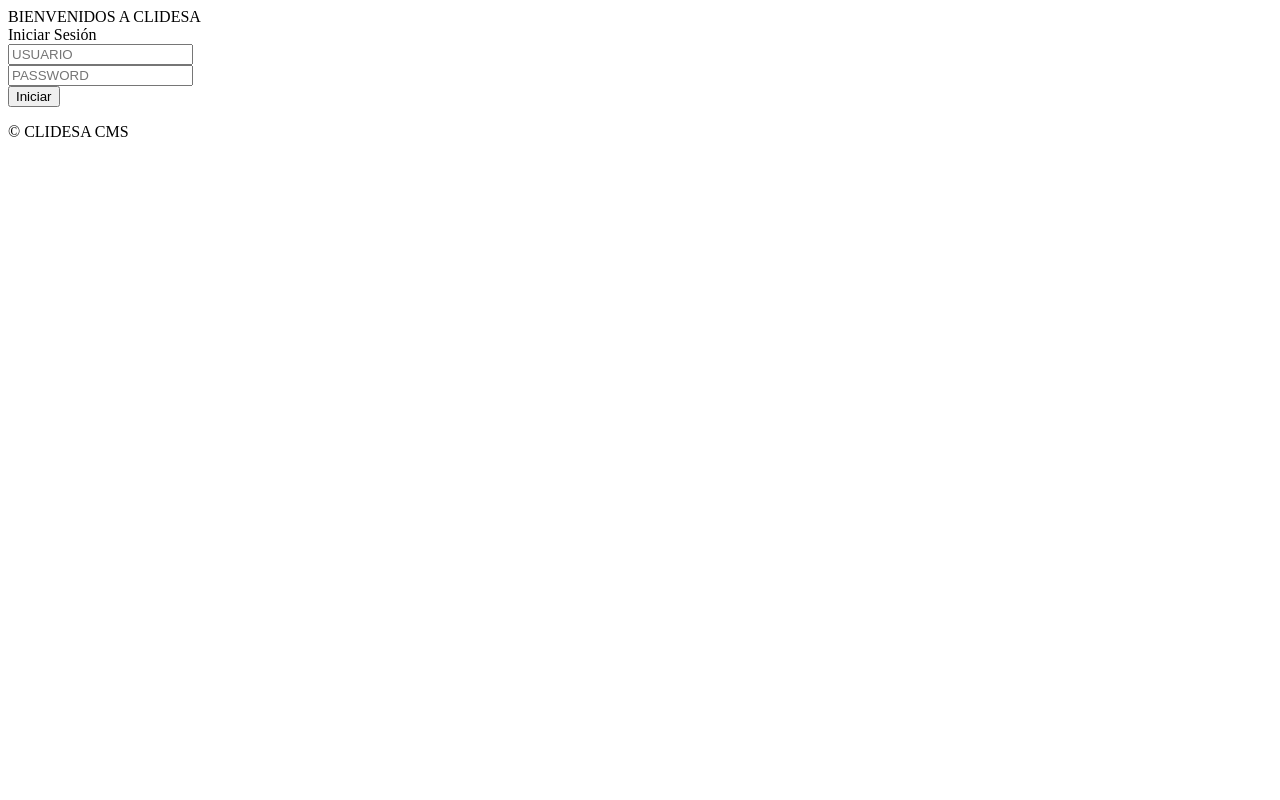
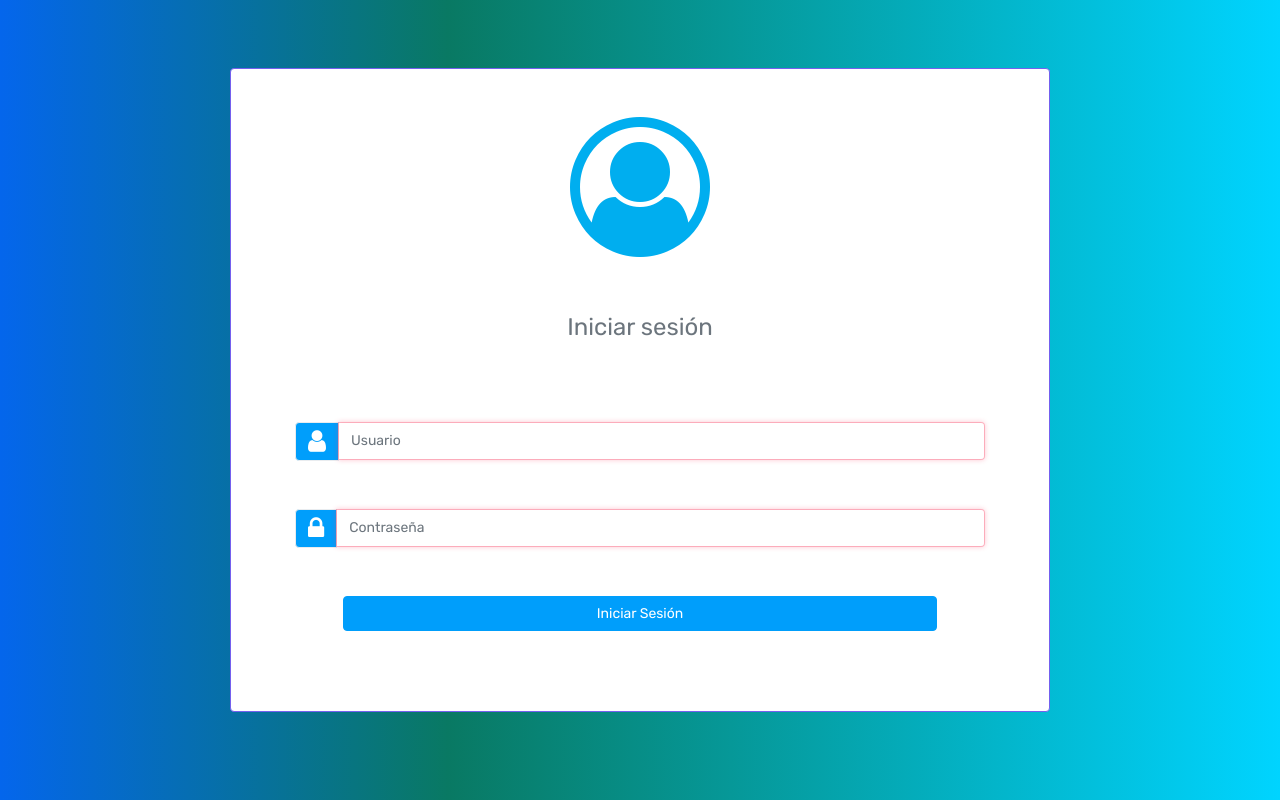
Before and after one commit to sigfrdgom/dental_clinic_cms, a CodeIgniter app: page /dental_clinic_cms/ in a window 1280 px wide. Run offline with CodeIgniter, Linux system fonts and the light colour scheme.

Commit message:
se arregla bug

```diff
--- a/application/controllers/inicioControl.php
+++ b/application/controllers/inicioControl.php
@@ -9,7 +9,7 @@ class InicioControl extends CI_Controller {
 		// $this->load->view('templates/header');
 		// $this->load->view('panelControl/index');
 		$this->load->view('login/login');
-		$this->load->view('templates/footer');
+		// $this->load->view('templates/footer');
 	}
 
 
--- a/application/models/cita_model.php
+++ b/application/models/cita_model.php
@@ -80,11 +80,11 @@ class Cita_model extends CI_Model{
     }
 
     //CONSULTA PARA ACTUALIZAR EL ESTADO DE UN REGISTRO UN REGISTRO DE CITA
-    public function actualizarCitaEstado($id, $data){
+    public function actualizarCitaEstado($id){
         try {
             $this->db->set('estado',0,FALSE);
             $this->db->where('id_cita',$id);
-            $this->db->update('cita', $data);
+            $this->db->update('cita');
         } catch (mysqli_sql_exception $e) {
             return 0;
         }
--- a/application/models/contacto_model.php
+++ b/application/models/contacto_model.php
@@ -82,11 +82,11 @@ class Contacto_model extends CI_Model{
     }
 
     //CONSULTA PARA ACTUALIZAR EL ESTADO DE UN REGISTRO UN REGISTRO DE CITA
-    public function actualizarContactoEstado($id, $data){
+    public function actualizarContactoEstado($id){
         try {
             $this->db->set('estado',0,FALSE);
             $this->db->where('id_contacto',$id);
-            $this->db->update('contacto', $data);
+            $this->db->update('contacto');
         } catch (mysqli_sql_exception $e) {
             return 0;
         }
--- a/application/views/login/login.php
+++ b/application/views/login/login.php
@@ -1,47 +1,51 @@
+<link href="<?php echo base_url('assets/css/bootstrap/dist/css/bootstrap.min.css');?>" rel="stylesheet" />
+<link href="<?= base_url('assets/css/style.css')?>" rel="stylesheet">
+<link href="<?= base_url('assets/css/clidesa.css')?>" rel="stylesheet">
 
-<div class="limiter">
-    <div class="container-login100">
+<body class="bg-login">
 
+<div class="container-fluid h-100">
+    <div class="row align-items-center h-100">
+        <div class="col-12 col-sm-10 col-md-10 col-lg-8 col-xl-6 mx-auto ">
+            <div class="text-center bg-white border border-primary rounded">
 
-        <div class="wrap-login100">
-            <div class="div-completo">
-                <label>BIENVENIDOS A CLIDESA</label>
-            </div>
-            <!-- <form class="login100-form validate-form"> -->
-            <form class="login100-form validate-form"  id="formu" method="POST" action="<?= base_url('usuario_controller/loginUp')?>" data-parsley-validate novalidate >
-
-					<span class="login100-form-title">
-						Iniciar Sesión
-					</span>
-
-                <div class="wrap-input100 validate-input" data-validate = "Ingrese usuario">
-                    <input class="input100" type="text" name="usuario" id="usuario" placeholder="USUARIO">
-                    <span class="focus-input100"></span>
-                    <span class="symbol-input100">
-							<i class="fa fa-user" aria-hidden="true"></i>
-						</span>
+                <div class="py-5">
+                    <i class="fa fa-user-circle-o" style="font-size:10em; color: #00aeef"></i>
                 </div>
 
-                <div class="wrap-input100 validate-input" data-validate = "La contraseña es requerida">
-                    <input class="input100" type="password" name="pass" id="pass" placeholder="PASSWORD">
-                    <span class="focus-input100"></span>
-                    <span class="symbol-input100">
-							<i class="fa fa-lock" aria-hidden="true"></i>
-						</span>
+                <div class="pt-2">
+                    <h3>Iniciar sesión</h3>
                 </div>
 
+                <div class="pb-5 pt-3 my-3 px-3">
+                    <form class="login100-form validate-form"  id="formu" method="POST" action="<?= base_url('usuario_controller/loginUp')?>" >
+                        <div class="mx-5 my-5">
+                            <div class="input-group validate-input" data-validate = "Ingrese usuario">
+                                <div class="input-group-prepend">
+                                    <div class="input-group-text bg-info"><i class="fa fa-user text-white" style="font-size:1.8em;"></i></div>
+                                </div>
+                                <input type="text" name="usuario" id="usuario" class="form-control vlogin"  pattern='[a-zA-z]{1,14}.[a-zA-Z]{1,14}' placeholder="Usuario" required>
+                            </div>
+                        </div>
 
-                <div class="container-login100-form-btn">
-                    <input class="login100-form-btn" type="submit" value="Iniciar" name="validando">
+                        <div class="mx-5 my-5">
+                            <div class="input-group validate-input" >
+                                <div class="input-group-prepend">
+                                    <div class="input-group-text bg-info"><i class="fa fa-lock text-white" style="font-size:1.8em;"></i></div>
+                                </div>
+                                <input type="password" class="form-control vlogin" name="pass" id="pass" placeholder="Contraseña" required data-validate = "La contraseña es requerida">
+                            </div>
+                        </div>
 
+                        <div class=" mx-5 px-5 mb-3 mt-4 text-center">
+                            <input class="btn btn-info btn-block" type="submit" value="Iniciar Sesión" name="validando">
+                        </div>
+                    </form>
                 </div>
 
-                <div class="text-center p-t-12">
-                </div>
-
-                <div class="text-center p-t-136">
-                </div>
-            </form>
+            </div>
         </div>
     </div>
 </div>
+
+</body>
--- a/assets/css/clidesa.css
+++ b/assets/css/clidesa.css
@@ -28,3 +28,20 @@
 .mensaje-no-leido{
     background: #ff000d1c;
 }
+
+/* For login style */
+
+.bg-login{
+    background: rgb(4,102,236);
+    background: linear-gradient(90deg, rgba(4,102,236,1) 0%, rgba(9,121,99,1) 35%, rgba(0,212,255,1) 100%);
+}
+
+.vlogin:invalid {
+    border: 1px solid #f62d5246;
+    box-shadow: 0 0 5px #f62d5246;
+}
+
+.vlogin:valid {
+    border: 1px solid #36bea593;
+    box-shadow: 0 0 5px #36bea593;
+}
```
Also changed, not shown: assets/js/dash.js (+6 -2 lines).
